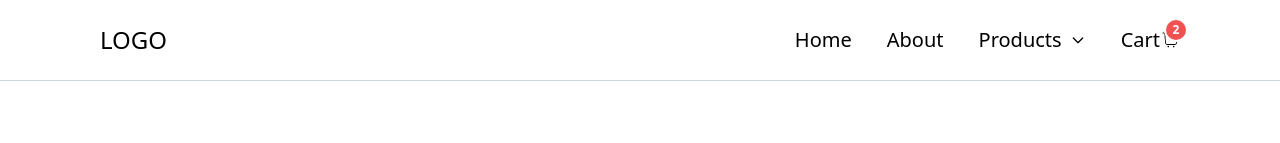
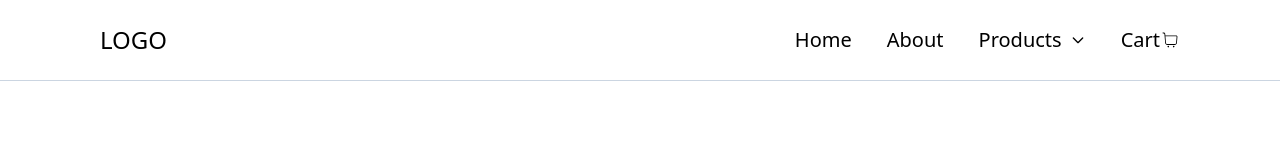
Before and after one commit to bemabae/E-commerce, a React (Vite) app: page /cart in a window 1280 px wide. Shown: the top 143 px of the page. Built offline with nearby package versions, Linux system fonts and the light colour scheme.

Commit message:
add cart count to navbar

```diff
--- a/src/components/Navbar/NavBar.jsx
+++ b/src/components/Navbar/NavBar.jsx
@@ -6,9 +6,12 @@ import { Squash as Hamburger } from "hamburger-react";
 import { FaPerson, FaPersonDress, FaComputer } from "react-icons/fa6";
 import { IoDiamond } from "react-icons/io5";
 import { CiShoppingCart } from "react-icons/ci";
+import { useProductStore } from "../../store/store";
 
 function NavBar() {
     const [isOpen, setIsOpen] = useState(false);
+
+    const cart = useProductStore((state) => state.cart);
 
     // ถ้ากดเปิด menu สำหรับ mobile แล้ว Resize ขึ้นมา Desktop มันจะค้างไว้อันนี้วิธีแก้
     // useEffect(() => {
@@ -224,9 +227,11 @@ function NavBar() {
                                 >
                                     Cart
                                     <CiShoppingCart className="-z-40" />
-                                    <div className="absolute inline-flex items-center justify-center w-6 h-6 text-xs font-bold text-white bg-red-500 border-2 border-white rounded-full -top-2 -end-2">
-                                        <span>2</span>
-                                    </div>
+                                    {cart.length > 0 && (
+                                        <div className="absolute inline-flex items-center justify-center w-6 h-6 text-xs font-bold text-white bg-red-500 border-2 border-white rounded-full -top-2 -end-2">
+                                            <span>{cart.length}</span>
+                                        </div>
+                                    )}
                                 </Link>
                             </li>
                         </ul>
```
